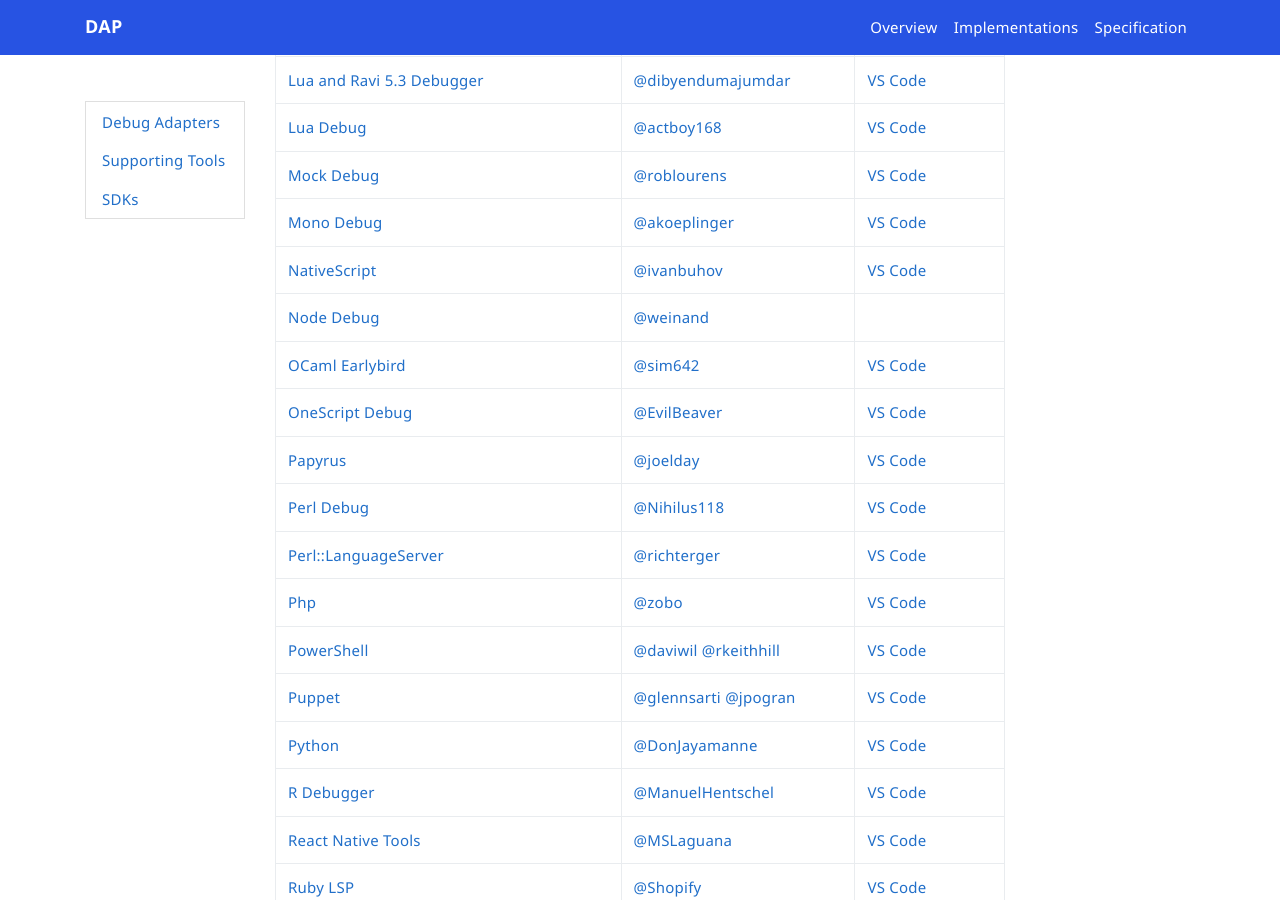
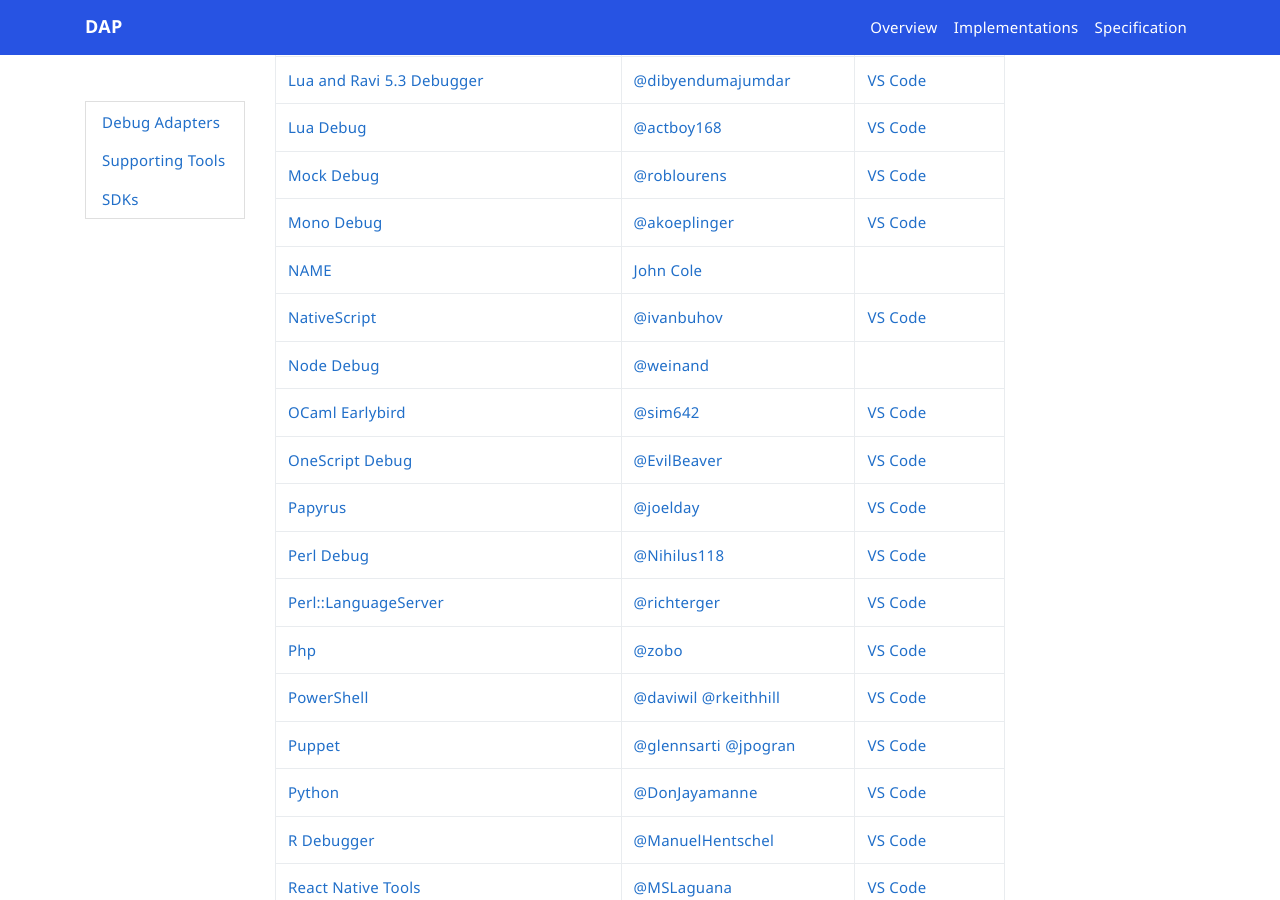
Before and after one commit to microsoft/debug-adapter-protocol, a Jekyll site: the page built from _implementors/adapters.md, in a window 1280 px wide and 900 px high, scrolled down 2446 px. Built offline with Jekyll 4.4.1, drawn with Linux system fonts in a browser that asks for light colours; nearby versions of some CDN libraries; comment, search, counter and statistics services are not loaded.

Commit message:
Add NAME Debug Adapter (#447)
Add information about the NAME emulator

```diff
--- a/_implementors/adapters.md
+++ b/_implementors/adapters.md
@@ -57,6 +57,7 @@
 [Lua Debug](https://github.com/actboy168/lua-debug)|[@actboy168](https://github.com/actboy168)|[VS Code](https://marketplace.visualstudio.com/items?itemName=actboy168.lua-debug)
 [Mock Debug](https://github.com/Microsoft/vscode-mock-debug)|[@roblourens](https://github.com/roblourens)|[VS Code](https://marketplace.visualstudio.com/items?itemName=ms-vscode.mock-debug)
 [Mono Debug](https://github.com/Microsoft/vscode-mono-debug)|[@akoeplinger](https://github.com/akoeplinger)|[VS Code](https://marketplace.visualstudio.com/items?itemName=ms-vscode.mono-debug)
+[NAME](https://github.com/utdscheld/name)|[John Cole](https://personal.utdallas.edu/~John.Cole/)|
 [NativeScript](https://github.com/NativeScript/nativescript-vscode-extension/)|[@ivanbuhov](https://github.com/ivanbuhov)|[VS Code](https://marketplace.visualstudio.com/items?itemName=Telerik.nativescript)
 [Node Debug](https://github.com/Microsoft/vscode-node-debug)|[@weinand](https://github.com/weinand)|
 [OCaml Earlybird](https://github.com/hackwaly/ocamlearlybird)|[@sim642](https://github.com/sim642)|[VS Code](https://marketplace.visualstudio.com/items?itemName=ocamllabs.ocaml-platform)
```
